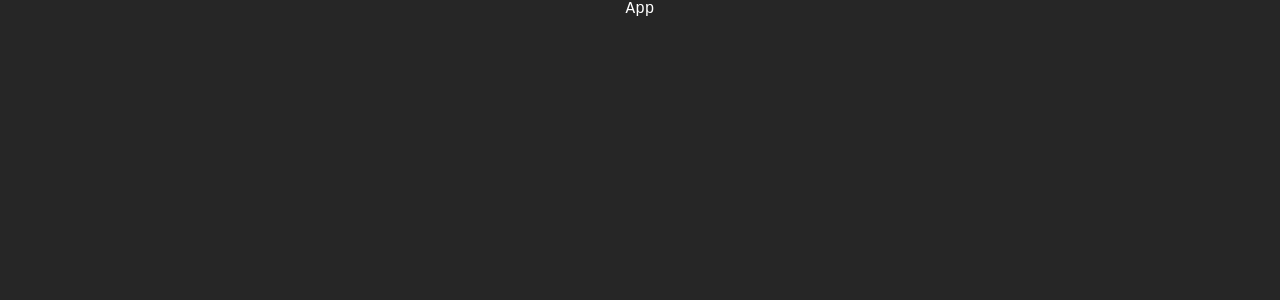
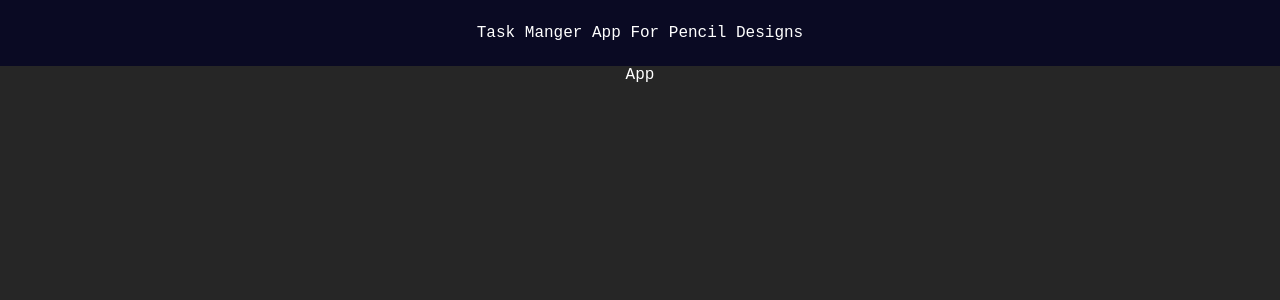
Before and after one commit to ZiadHosny/Pencil-Designs-Task, a React (Create React App) app: page / in a window 1280 px wide. Shown: the top 300 px of the page. Built offline with nearby package versions, Linux system fonts and the light colour scheme.

Commit message:
adding navbar

```diff
--- a/src/App.tsx
+++ b/src/App.tsx
@@ -1,4 +1,5 @@
 import { Box, ThemeProvider, createTheme } from "@mui/material";
+import { Navbar } from "./Components/Navbar";
 
 
 // Mui Dark Theme
@@ -10,11 +11,14 @@ const darkTheme = createTheme({
 
 export const App: React.FC = () => {
     return (
-        // Mui Theme Provider
-        <ThemeProvider theme={darkTheme}>
-            <Box className='app'>
+        <Box className='app'>
+            {/* Mui Theme Provider */}
+            <ThemeProvider theme={darkTheme}>
+                <Navbar />
+
                 <div>App</div>
-            </Box >
-        </ThemeProvider>
+
+            </ThemeProvider>
+        </Box >
     );
 };
--- /dev/null
+++ b/src/Components/Navbar.tsx
@@ -0,0 +1,7 @@
+export const Navbar = () => {
+    return (
+        <header>
+            <div>Task Manger App For Pencil Designs</div>
+        </header >
+    )
+}
--- a/src/styles/global.css
+++ b/src/styles/global.css
@@ -14,3 +14,14 @@ body {
   height: 100vh;
   color: white;
 }
+
+header {
+  background-color: #0a0a23;
+  display: flex;
+  flex-wrap: wrap;
+  align-items: center;
+  justify-content: center;
+  padding: 12px;
+  padding-top: 1.5rem;
+  padding-bottom: 1.5rem;
+}
```
